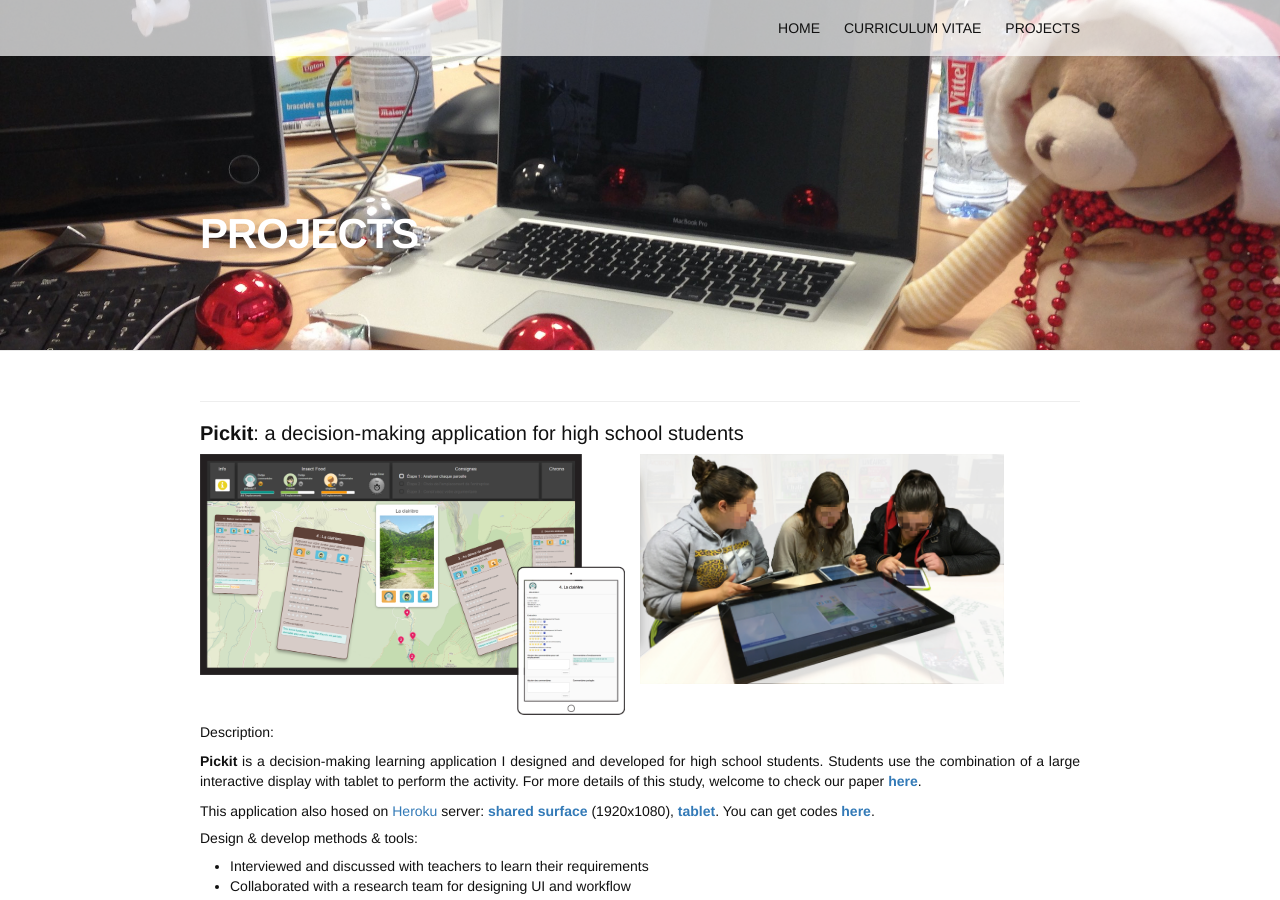
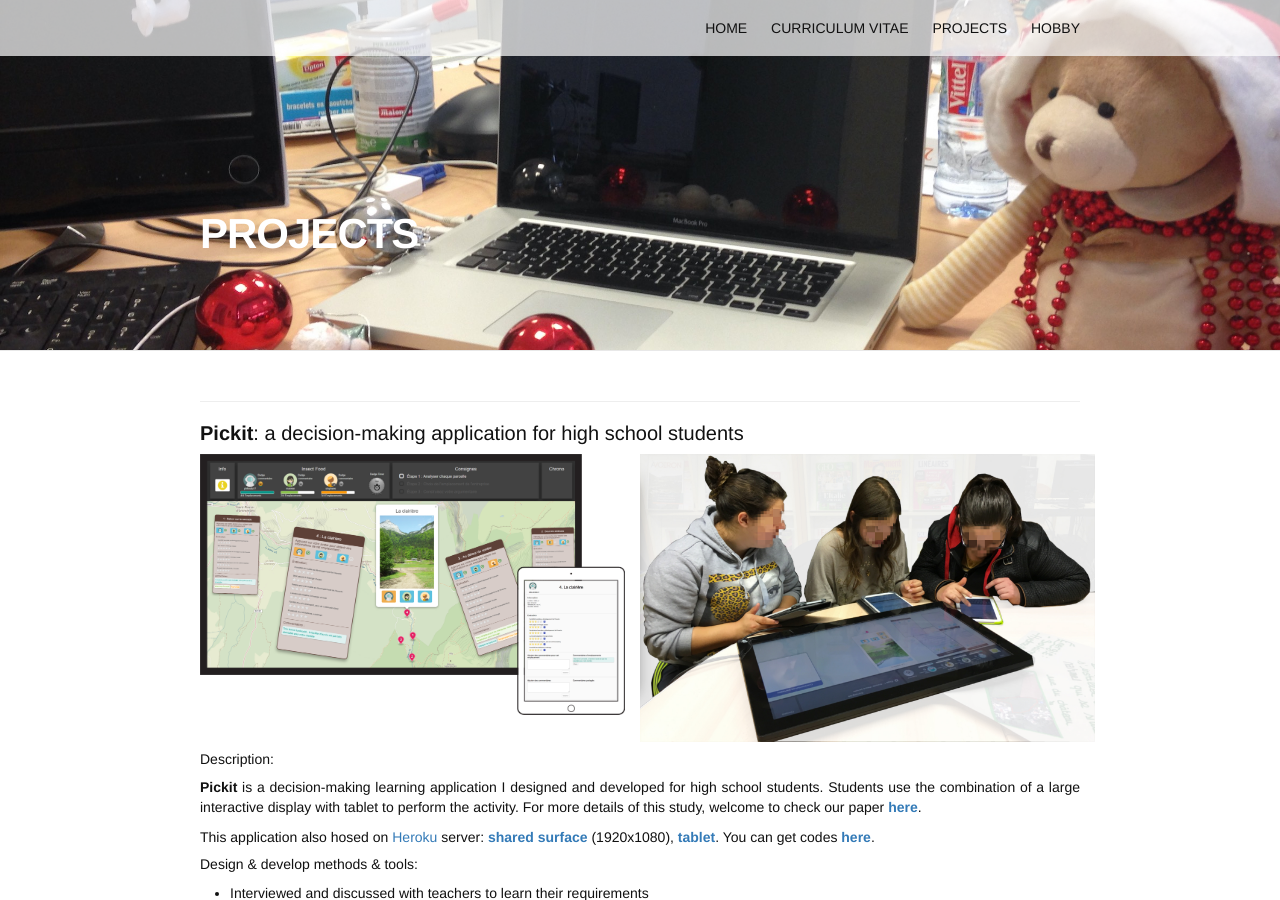
Before and after one commit to InsaLili/insalili.github.io, a Jekyll site: the page built from pages/projects.md, in a window 1280 px wide and 900 px high. Built offline with Jekyll 4.4.1, drawn with Linux system fonts in a browser that asks for light colours; comment, search, counter and statistics services are not loaded.

Commit message:
update projects

```diff
--- a/_includes/header.html
+++ b/_includes/header.html
@@ -18,7 +18,7 @@
             <a class="page-link" href="/cv/">CURRICULUM VITAE</a>
             <a class="page-link" href="/projects/">PROJECTS</a>
             <!-- <a class="page-link" href="/research/">RESEARCH</a> -->
-            <!-- <a class="page-link" href="/hobby/">HOBBY</a> -->
+            <a class="page-link" href="/hobby/">HOBBY</a>
           </div>
         </nav>
       </div>
--- a/pages/projects.md
+++ b/pages/projects.md
@@ -18,11 +18,11 @@
          <img src="/img/pickit/pickit-app.png" width="100%">
       </div>
       <div class="class-md-6">
-         <img src="/img/pickit/study.jpg" width="40%">
+         <img src="/img/pickit/study.jpg" width="50%">
       </div>
       <div class="col-md-12">
       	<h5>Description:</h5>
-        <p><b>Pickit</b> is a decision-making learning application I designed and developed for high school students. Students use the combination of a large interactive display with tablet to perform the activity. For more details of this study, welcome to check our paper <b><a target="_blank" href="http://dl.acm.org/citation.cfm?doid=2935334.2935343">here</a></b>.</p>
+        <p><b>Pickit</b> is a decision-making learning application I designed and developed for high school students. Students use the combination of a large interactive display with tablet to perform the activity. For more details of this study, welcome to check our paper <b><a target="_blank" href="https://hal.archives-ouvertes.fr/hal-01493815/file/CSEDU_2017_62_CR%20%282%29.pdf">here</a></b>.</p>
         <p>This application also hosed on <a target="_blank" href="https://dashboard.heroku.com/apps">Heroku</a> server: <b><a target="_blank" href="https://myoa.herokuapp.com/">shared surface</a></b> (1920x1080), <b><a target="_blank" href="https://myoa.herokuapp.com/#/individual">tablet</a></b>. You can get codes <b><a target="_blank" href="https://github.com/InsaLili/myoa-app">here</a></b>.</p>
         <h5>Design & develop methods & tools:</h5>
         <ul>
```
